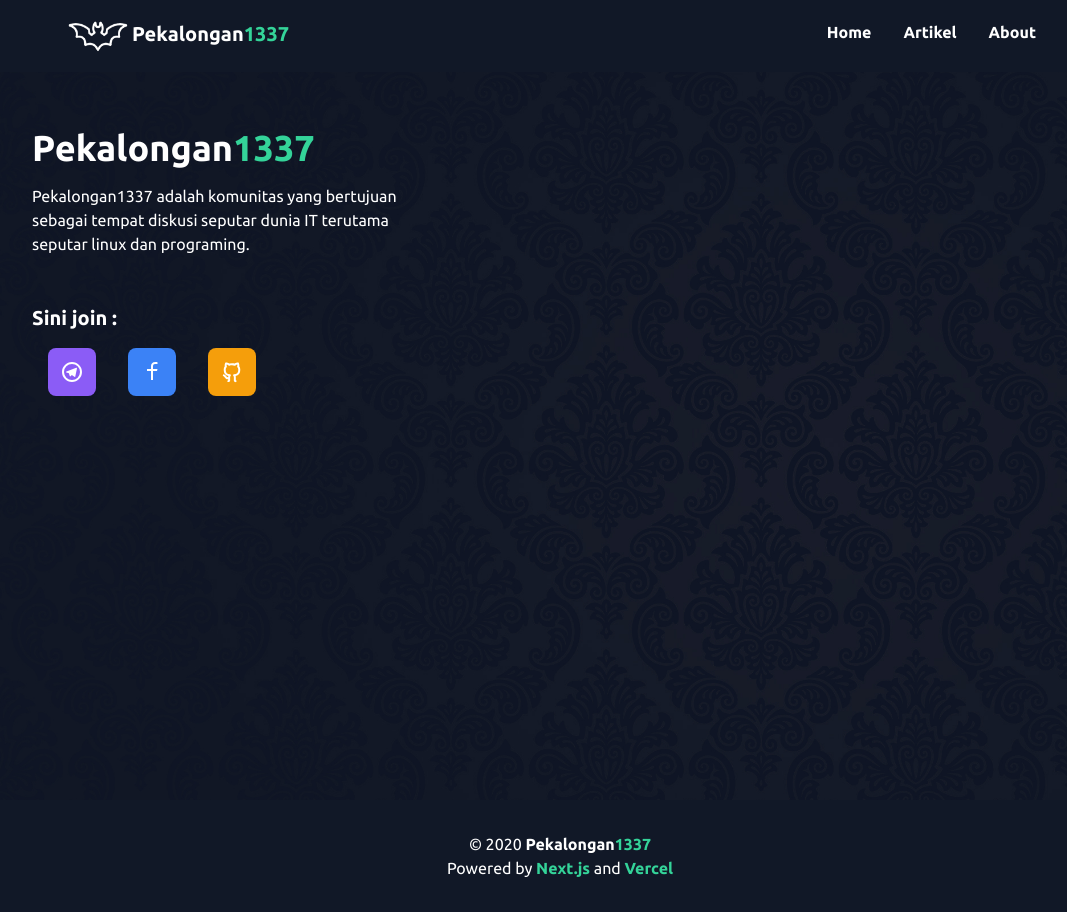
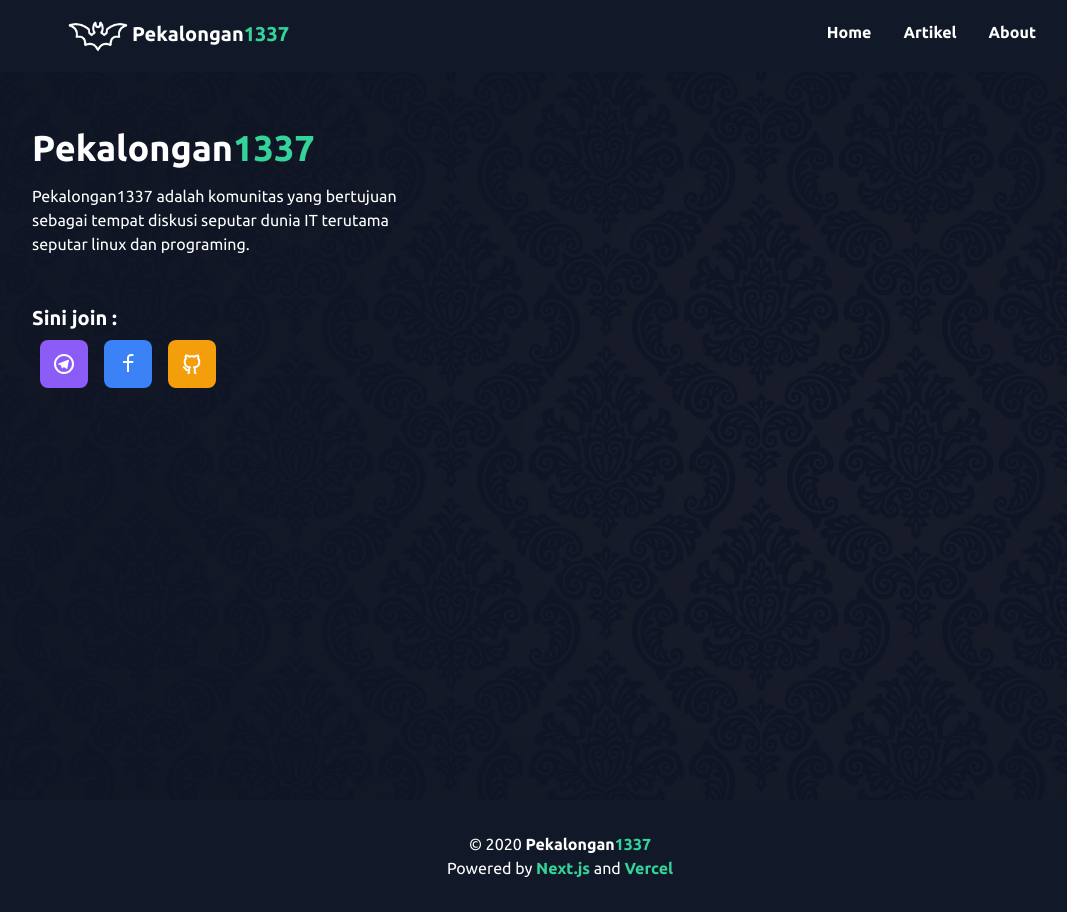
Before and after one commit to linux-pekalongan/linuxpekalongan, a Next.js app: page / in a window 1280 px wide. Shown: the whole page, without its empty margins (80-1147 px from the left). Built offline with nearby package versions, Linux system fonts and the light colour scheme.

Commit message:
nganu : @#$%^&

```diff
--- a/components/footer.js
+++ b/components/footer.js
@@ -4,7 +4,10 @@ function Footer(){
   return(
     <>
       <div className='w-full p-8 text-center text-white bg-gray-900'>
-        © 2020 <b>Pekalongan<span  className='text-green-400'>1337</span></b> <br/>Powered by <b className='text-green-400'>Next.js</b> and <b className='text-green-400'>Vercel</b>
+        © 2020 <b>Pekalongan<span  className='text-green-400'>1337</span></b>
+          <br/>Powered by <b className='text-green-400'>
+        <a href='https://nextjs.org'>Next.js</a></b> and <b className='text-green-400'>
+        <a href='https://vercel.com'>Vercel</a></b>
           </div>
     </>
   )
--- a/components/header.js
+++ b/components/header.js
@@ -12,13 +12,13 @@ function Header(){
             <div className=''>{ siteData.description }</div>
             <div className='mt-12 text-xl font-extrabold'>Sini join :</div>
             <div className='flex flex-row'>
-              <div className='flex flex-row p-3 m-4 bg-purple-500 rounded-lg'>
+              <div className='flex flex-row p-3 m-2 bg-purple-500 rounded-lg'>
                 <a href={ siteData.community.telegram } ><img src={ siteData.icon.telegram } /></a>
 </div>
-              <div className='flex flex-row p-3 m-4 bg-blue-500 rounded-lg'>
+              <div className='flex flex-row p-3 m-2 bg-blue-500 rounded-lg'>
              <a href={ siteData.community.facebook } > <img src={ siteData.icon.facebook }/> </a>
                 </div>
-               <div className='flex flex-row p-3 m-4 bg-yellow-500 rounded-lg'>
+               <div className='flex flex-row p-3 m-2 bg-yellow-500 rounded-lg'>
              <a href={ siteData.community.github } > <img src={ siteData.icon.github }/> </a>
                 </div>
             </div>
--- a/components/navbar.js
+++ b/components/navbar.js
@@ -18,7 +18,7 @@ function Navbar(){
         <div className='container flex flex-row justify-between mx-auto md:px-32'>
           {/* logo untuk mobile */}
           <a className='flex flex-row md:hidden'>
-            <img src={ siteData.icon.kalong } width='60px'/>
+            <img src={ siteData.icon.kalong } width='40px'/>
           </a>
 
           {/* Menu untuk desktop */}
--- a/pages/blog/[slug].js
+++ b/pages/blog/[slug].js
@@ -3,7 +3,6 @@ import Navbar from '../../components/navbar'
 import Footer from '../../components/footer'
 import tempe from 'tempe'
 import siteData from '../../site-data'
-
 
 function postPage(props){
   const cover = '/assets/artikel/' + props.blog.slug + '/cover.png'
@@ -29,8 +28,6 @@ function postPage(props){
     </>
   )
 }
-
-
 
 export async function getStaticProps(context){
   const fs = require('fs');
```
